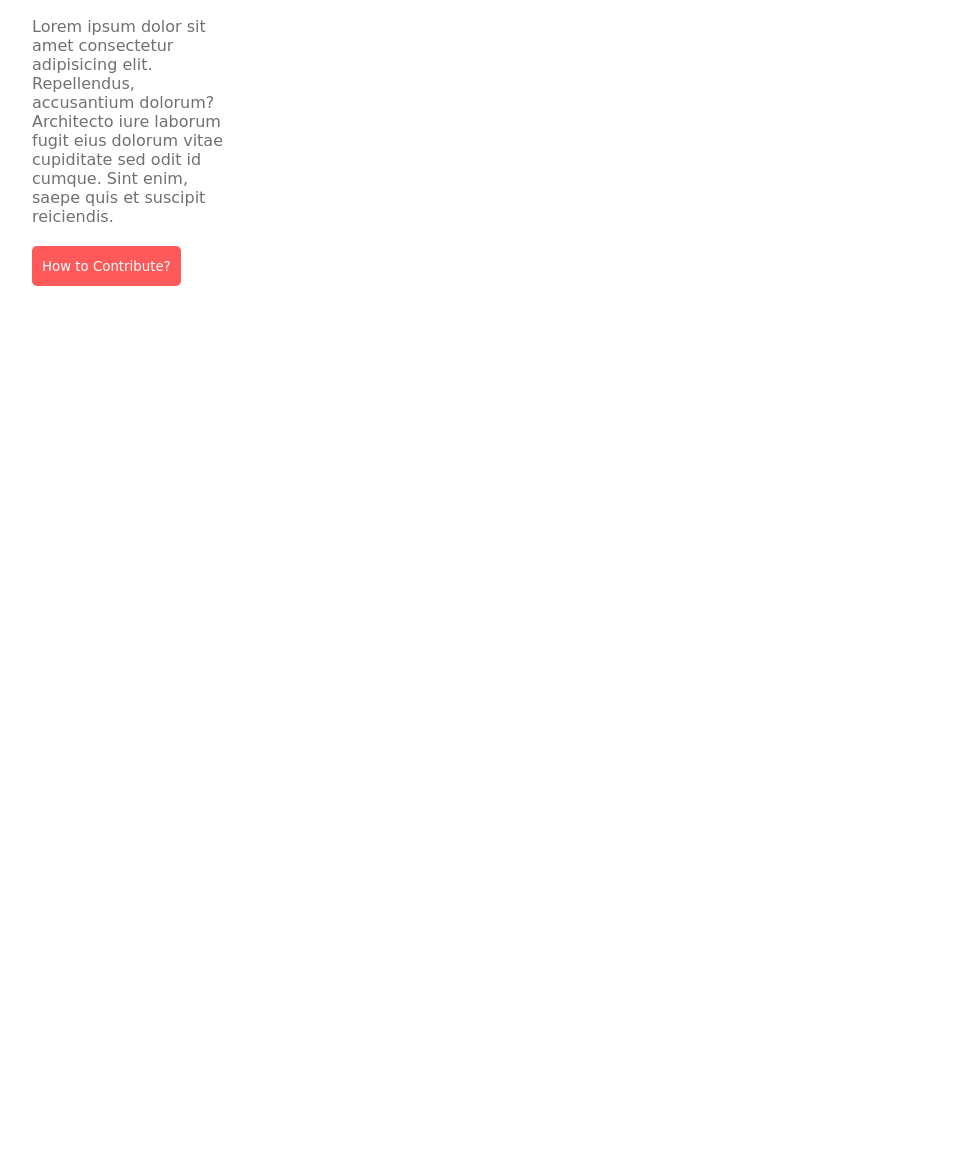
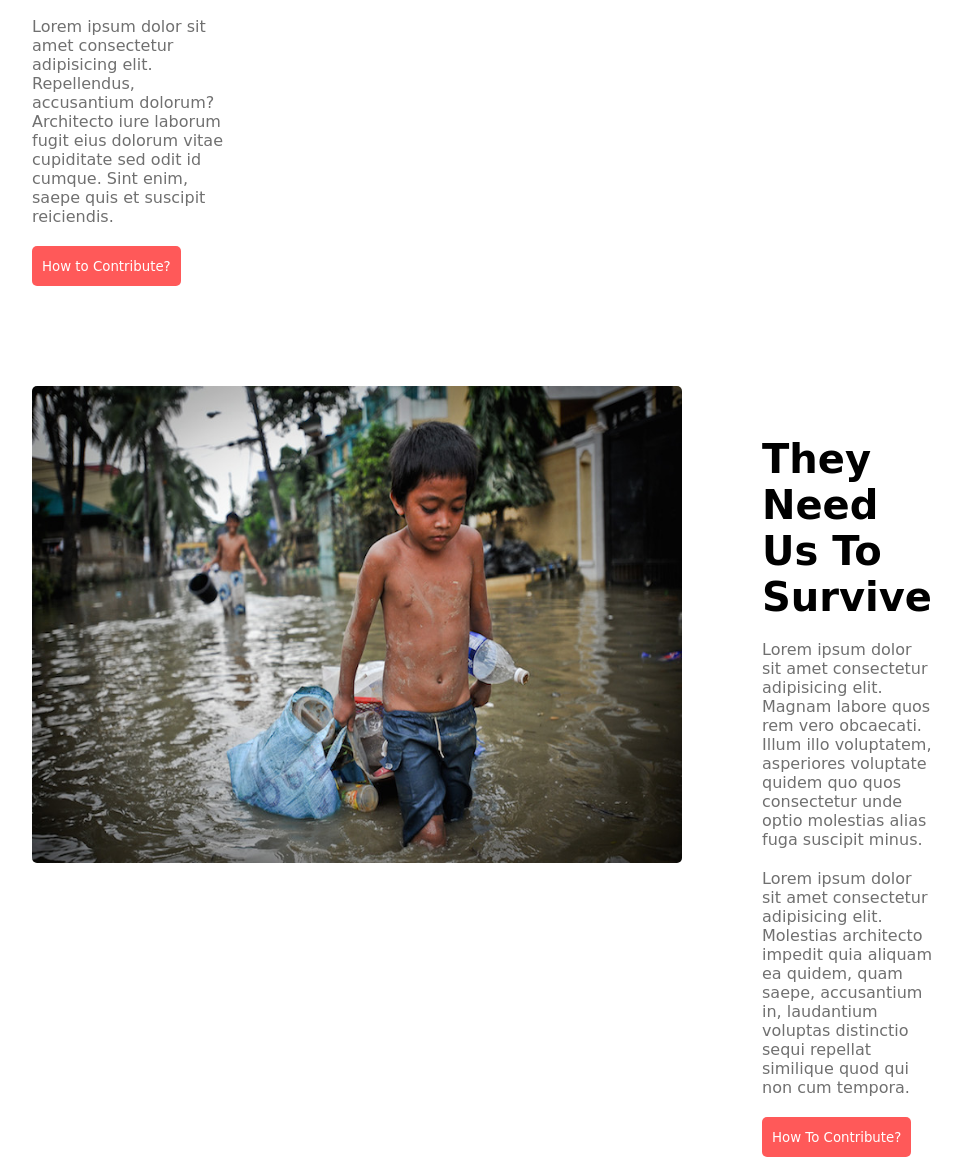
Before and after one commit to ShahriarHossainRifat/donate-today-practice, a plain HTML site: page index.html in a window 1280 px wide. Shown: the part 4205-5362 px from the top of the page, without its empty margins (168-1130 px from the left). Before the commit the page ends 4491 px from the top, so only its background shows below. Drawn offline with Linux system fonts and the light colour scheme; a web font is replaced by a local one.

Commit message:
added "need-us" section

```diff
--- a/index.html
+++ b/index.html
@@ -109,6 +109,22 @@
                 <img src="images/donation6.jpg" alt="">
             </div>
         </section>
+        <!-- need us section -->
+        <section class="need-us">
+            <div>
+                <img src="images/donation9.jpg" alt="">
+            </div>
+            <div>
+                <h3 class="section-title">They Need Us To Survive</h3>
+                <p class="section-description">
+                    Lorem ipsum dolor sit amet consectetur adipisicing elit. Magnam labore quos rem vero obcaecati. Illum illo voluptatem, asperiores voluptate quidem quo quos consectetur unde optio molestias alias fuga suscipit minus.
+                </p>
+                <p class="section-description">
+                    Lorem ipsum dolor sit amet consectetur adipisicing elit. Molestias architecto impedit quia aliquam ea quidem, quam saepe, accusantium in, laudantium voluptas distinctio sequi repellat similique quod qui non cum tempora.
+                </p>
+                <button class="btn-primary">How To Contribute?</button>
+            </div>
+        </section>
     </main>
     <footer>
 
--- a/styles/styles.css
+++ b/styles/styles.css
@@ -133,7 +133,6 @@ hr {
     margin-top: 50px;
 }
 .lives-depend .section-description {
-    text-align: left;
     padding: 0px;
 }
 .lives-depend img {
@@ -141,3 +140,22 @@ hr {
     height: 477px;
     width: 650px;
 }
+/* need-us section styles */
+.need-us {
+    display: flex;
+    margin-top: 100px;
+    padding-left: 200px;
+    padding-right: 300px;
+    gap: 80px;
+}
+.need-us .section-title {
+    margin-top: 50px;
+}
+.need-us .section-description {
+    padding: 0px;
+}
+.need-us img {
+    border-radius: 5px;
+    height: 477px;
+    width: 650px;
+}
```
